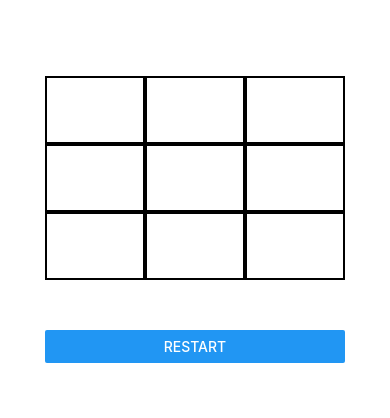
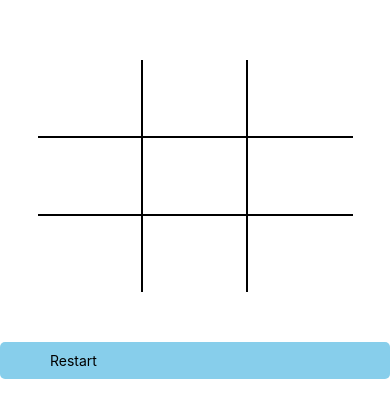
Before and after one commit to DerfMongol/tic-tak-toe-app, a React Native app: screen / in a window 390 px wide. Shown: the part 178-596 px from the top of the page. Built offline with nearby package versions, Linux system fonts and the light colour scheme.

Commit message:
Fixed border issues and cleaned up code on table component

```diff
--- a/src/components/table/Square.js
+++ b/src/components/table/Square.js
@@ -3,14 +3,33 @@ import {View, Text, StyleSheet, TouchableOpacity} from 'react-native';
 
 const Square = props => {
   const [xO, setxO] = useState(' ');
+  const [xOColor, setxOColor] = useState('');
   const [oneClick, setOneClick] = useState(true);
+  const [border, setBorder] = useState();
 
   useEffect(() => {
     if (props.clicks === 0) {
       setxO(' ');
       setOneClick(true);
     }
-  })
+    console.log(props.index);
+    if ([0, 1, 3, 4].includes(props.index)) {
+      setBorder({
+        borderRightWidth: 2,
+        borderBottomWidth: 2,
+      });
+    }
+    if ([2, 5].includes(props.index)) {
+      setBorder({
+        borderBottomWidth: 2,
+      });
+    }
+    if ([6, 7].includes(props.index)) {
+      setBorder({
+        borderRightWidth: 2,
+      });
+    }
+  }, [props.index, props.clicks]);
 
   const squarePressHandler = () => {
     props.onClick();
@@ -19,17 +38,19 @@ const Square = props => {
     }
     if (props.clicks % 2 === 0) {
       setxO('O');
+      setxOColor('red');
     } else {
       setxO('X');
+      setxOColor('green');
     }
   };
 
   let TouchCmp = oneClick ? TouchableOpacity : View;
 
   return (
-    <View style={styles.square}>
+    <View style={[styles.square, border]}>
       <TouchCmp style={styles.button} onPress={squarePressHandler}>
-        <Text style={styles.xo}>{xO}</Text>
+        <Text style={[styles.xo, {color: xOColor}]}>{xO}</Text>
       </TouchCmp>
     </View>
   );
@@ -38,16 +59,14 @@ const Square = props => {
 const styles = StyleSheet.create({
   square: {
     justifyContent: 'center',
-    width: 100,
+    width: '30%',
   },
   button: {
     padding: 20,
-    alignItems: 'center',
-    borderWidth: 2,
-    borderColor: 'black',
+    alignItems: 'center'
   },
   xo: {
-    fontSize: 20,
+    fontSize: 30,
   },
 });
 
--- a/src/components/table/Table.js
+++ b/src/components/table/Table.js
@@ -1,5 +1,5 @@
 import React, {useState} from 'react';
-import {View, StyleSheet, Button} from 'react-native';
+import {View, Text, StyleSheet, TouchableOpacity} from 'react-native';
 
 import Square from './Square';
 
@@ -15,38 +15,38 @@ const Table = props => {
   };
 
   return (
-    <View>
+    <View style={styles.tableContainer}>
       <View style={styles.row}>
-        <Square onClick={increment} clicks={clicks} />
-        <Square onClick={increment} clicks={clicks} />
-        <Square onClick={increment} clicks={clicks} />
+        {[...Array(9)].map((e, i) => (
+          <Square key={i} index={i} onClick={increment} clicks={clicks} />
+        ))}
       </View>
-      <View style={styles.row}>
-        <Square onClick={increment} clicks={clicks} />
-        <Square onClick={increment} clicks={clicks} />
-        <Square onClick={increment} clicks={clicks} />
-      </View>
-      <View style={styles.row}>
-        <Square onClick={increment} clicks={clicks} />
-        <Square onClick={increment} clicks={clicks} />
-        <Square onClick={increment} clicks={clicks} />
-      </View>
-      <View style={styles.restart}>
-        <Button
-          title="Restart"
-          onPress={pressRestartHandler}
-        />
-      </View>
+      <TouchableOpacity style={styles.restart} onPress={pressRestartHandler}>
+        <Text>Restart</Text>
+      </TouchableOpacity>
     </View>
   );
 };
 
 const styles = StyleSheet.create({
+  tableContainer: {
+    justifyContent: 'center',
+    alignItems: 'center',
+  },
   row: {
     flexDirection: 'row',
+    flexWrap: 'wrap',
+    justifyContent: 'center',
+    alignItems: 'center',
+    marginHorizontal: 20,
   },
   restart: {
     marginVertical: 50,
+    width: '100%',
+    paddingHorizontal: 50,
+    paddingVertical: 10,
+    backgroundColor: 'skyblue',
+    borderRadius: 5,
   },
 });
 
```
